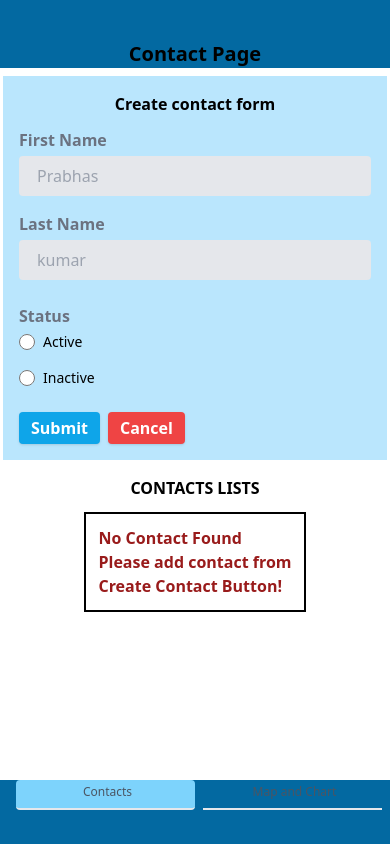
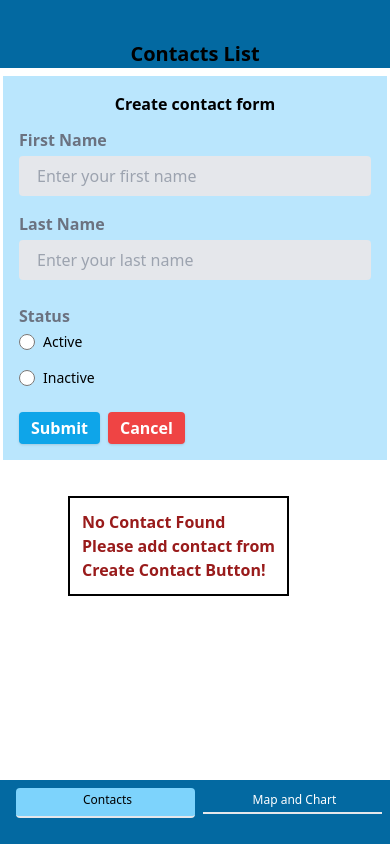
Before and after one commit to prabhasg56/contact-page-react-typescript, a React (Create React App) app: page /contacts in a window 390 px wide. Both pictures are taken after a click on the button "Create Contact". Built offline with nearby package versions, Linux system fonts and the light colour scheme.

Commit message:
final commit

```diff
--- a/src/App.tsx
+++ b/src/App.tsx
@@ -7,14 +7,14 @@ import UpdateContact from "./components/UpdateContact";
 
 function App() {
   return (
-    <>
+    <div>
       <Sidebar/>
       <Routes>
         <Route path="/contacts" element={<ContactPage />} />
         <Route path="/update-contact/:id" element={<UpdateContact />} />
         <Route path="/map_chart" element={<MapAndChart />} />
       </Routes>
-    </>
+    </div>
   );
 }
 
--- a/src/components/CasesFluctuations.tsx
+++ b/src/components/CasesFluctuations.tsx
@@ -13,13 +13,11 @@ const CasesFluctuations = (props: Props) => {
 
   return (
     <React.Fragment>
-      <div className="container-fluid mt-3 mb-3 bg-gray-400 p-4">
+      <div className="container-fluid mt-3 mb-3 bg-gray-400 p-4 xl:ml-12 xs:ml-0  ">
       <h1 className="flex justify-center m-2 font-bold border-b-2"> Worldwise cases fluctuations</h1>
 
         <Chart
           type="line"
-          width={750}
-          height={450}
           series={[
             { name: "Cases", data: cases },
             { name: "Deaths", data: deaths },
--- a/src/components/ContactList.tsx
+++ b/src/components/ContactList.tsx
@@ -12,15 +12,13 @@ const ContactList = () => {
     dispatch(deleteContact(id));
   };
 
-  console.log(contactInfo.contacts);
   return (
-    <div className="flex flex-col items-center mt-4">
-      <h2 className="font-bold">CONTACTS LISTS</h2>
+    <div className="flex flex-wrap  xl:ml-60 md:ml-24 ml-12 p-2  mt-4">
       {contactInfo.contacts.length ? (
         contactInfo.contacts.map((contact, key) => {
           return (
-            <div className="flex flex-col" key={contact.id}>
-              <div className="max-w-sm p-4 mt-3 bg-white rounded-lg drop-shadow dark:bg-sky-200 dark:border-gray-700">
+            <div className="flex row" key={contact.id}>
+              <div className="max-w-sm p-4 mt-3 ml-4 bg-white rounded-lg drop-shadow dark:bg-sky-200 dark:border-gray-700">
                 <div className="flex flex-col">
                   <div>
                     <span className="font-bold">First Name:</span>
@@ -61,7 +59,7 @@ const ContactList = () => {
           );
         })
       ) : (
-        <div className="flex flex-col font-bold text-red-800 m-3 p-3 border-2 border-black">
+        <div className="flex flex-col font-bold text-red-800 m-3 p-3 border-2 border-black ">
           <span>No Contact Found </span> <span>Please add contact from</span>
           <span> Create Contact Button!</span>
         </div>
--- a/src/components/Contacts.tsx
+++ b/src/components/Contacts.tsx
@@ -15,6 +15,10 @@ const Contacts = () => {
   const handleContactForm = (e: React.FormEvent) => {
     e.preventDefault();
 
+    if (!firstName) {
+      alert("Please enter the contact detail!");
+      return;
+    }
     const id = Math.floor(Math.random() * (50 - 0 + 1)) + 0;
 
     dispatch(addContactInfo({ firstName, lastName, status, id }));
@@ -54,7 +58,7 @@ const Contacts = () => {
                   className="bg-gray-200 appearance-none border-2 border-gray-200 rounded w-full py-2 px-4 text-gray-700 leading-tight focus:outline-none focus:bg-white focus:border-sky-500"
                   type="text"
                   value={firstName}
-                  placeholder="Prabhas"
+                  placeholder="Enter your first name"
                   onChange={(e) => setFirstName(e.target.value)}
                 />
               </div>
@@ -71,7 +75,7 @@ const Contacts = () => {
                   className="bg-gray-200 appearance-none border-2 border-gray-200 rounded w-full py-2 px-4 text-gray-700 leading-tight focus:outline-none focus:bg-white focus:border-sky-500"
                   type="text"
                   value={lastName}
-                  placeholder="kumar"
+                  placeholder="Enter your last name"
                   onChange={(e) => setLastName(e.target.value)}
                 />
               </div>
--- a/src/components/CountriesMapWithCovidCases.tsx
+++ b/src/components/CountriesMapWithCovidCases.tsx
@@ -34,12 +34,12 @@ const CountriesMapWithCovidCases = () => {
     );
 
   const mapStyle = {
-    height: "500px",
+    height: "28rem",
     width: "100%",
   };
 
   return (
-    <div className="container-fluid mt-3 mb-3  p-4">
+    <div className="container-fluid mt-3 mb-3 z-10  xl:p-4 xl:ml-12 md:ml-40">
       <h1 className="flex justify-center m-2 font-bold border-b-2"> Country wise COVID Cases</h1>
       <MapContainer center={[20, 0]} zoom={2} style={mapStyle}>
         <TileLayer
--- a/src/components/MapAndChart.tsx
+++ b/src/components/MapAndChart.tsx
@@ -52,7 +52,7 @@ const MapAndChart = () => {
   });
 
   return (
-    <div className="flex flex-col absolute mt-2  flex-wrap right-32">
+    <div className="flex flex-col xl:ml-60 sm:z-10 xl:w-3/4 md:ml-12 sm:ml-0 p-2 sm:overflow-scroll mt-4">
       <CasesFluctuations
         uniqueDates={uniqueDates}
         cases={casesArray}
--- a/src/components/Sidebar.tsx
+++ b/src/components/Sidebar.tsx
@@ -1,4 +1,3 @@
-import React from "react";
 import { NavLink } from "react-router-dom";
 import { useLocation } from "react-router-dom";
 
@@ -13,14 +12,14 @@ const Sidebar = () => {
           <div className="container bg-sky-700 pt-10 px-6 font-bold text-xl flex justify-center ">
             <div>{`${
               location.pathname === "/contacts"
-                ? "Contact Page"
+                ? "Contacts List"
                 : "Worldwide COVID Cases"
             }`}</div>
           </div>
         </main>
 
         {/* Sidebar */}
-        <div className="w-full md:w-1/6 bg-sky-700 md:bg-sky-700 px-2 text-center fixed bottom-0 md:pt-8 md:top-0 md:left-0 h-16 md:h-screen md:border-r-4 md:border-sky-600">
+        <div className="w-full md:w-1/6  bg-sky-700 z-10 md:bg-sky-700 p-2 text-center fixed bottom-0 md:pt-8 md:top-0 md:left-0 h-16 md:h-screen md:border-r-4 md:border-sky-600">
           <aside className="md:relative mx-auto lg:float-right lg:px-6">
             <ul className="list-reset flex flex-row md:flex-col text-center md:text-left">
               <li className="ml-2 flex-1">
@@ -33,7 +32,7 @@ const Sidebar = () => {
                   }`}
                 >
                   <i className="fas fa-link pr-0 md:pr-3"></i>
-                  <span className="pb-1 md:pb-0 text-xs md:text-base text-gray-600 md:text-white block md:inline-block">
+                  <span className="pb-1 md:pb-0 text-xs md:text-base text-black md:text-white block md:inline-block">
                     Contacts
                   </span>
                 </NavLink>
@@ -42,14 +41,14 @@ const Sidebar = () => {
               <li className="ml-2 flex-1">
                 <NavLink
                   to="/map_chart"
-                  className={`block py-1 md:py-1 pl-1 align-middle text-gray-800 no-underline border-b-2 hover:bg-sky-500 hover:rounded ${
+                  className={`block py-1 md:py-1 pl-1 align-middle text-white no-underline border-b-2 hover:bg-sky-500 hover:rounded ${
                     location.pathname === "/map_chart"
                       ? "bg-sky-300 p-1 rounded mt-3"
                       : ""
                   }`}
                 >
                   <i className="fas fa-link pr-0 md:pr-3"></i>
-                  <span className="pb-1 md:pb-0 text-xs md:text-base text-gray-600 md:text-white block md:inline-block">
+                  <span className=" md:pb-0 text-xs md:text-base text-white md:text-white block md:inline-block">
                     Map and Chart
                   </span>
                 </NavLink>
```
